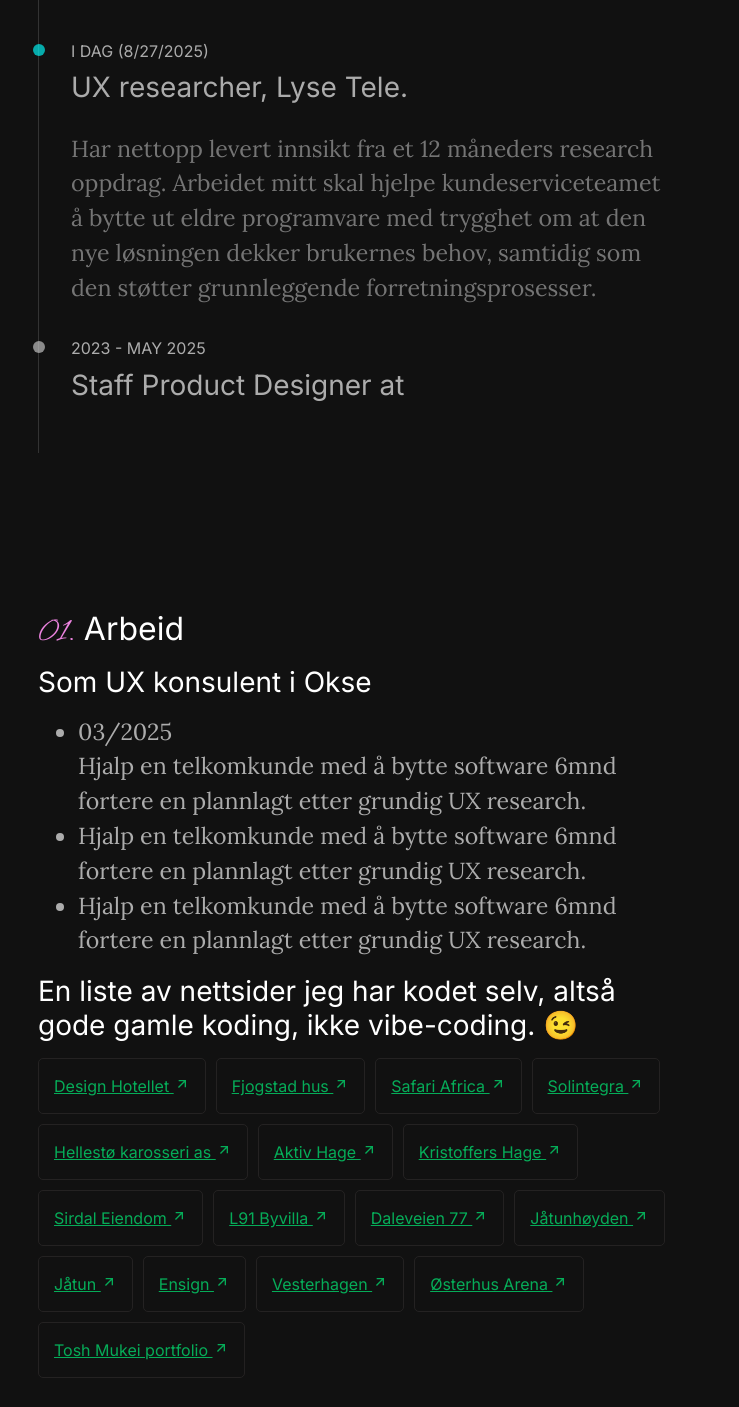
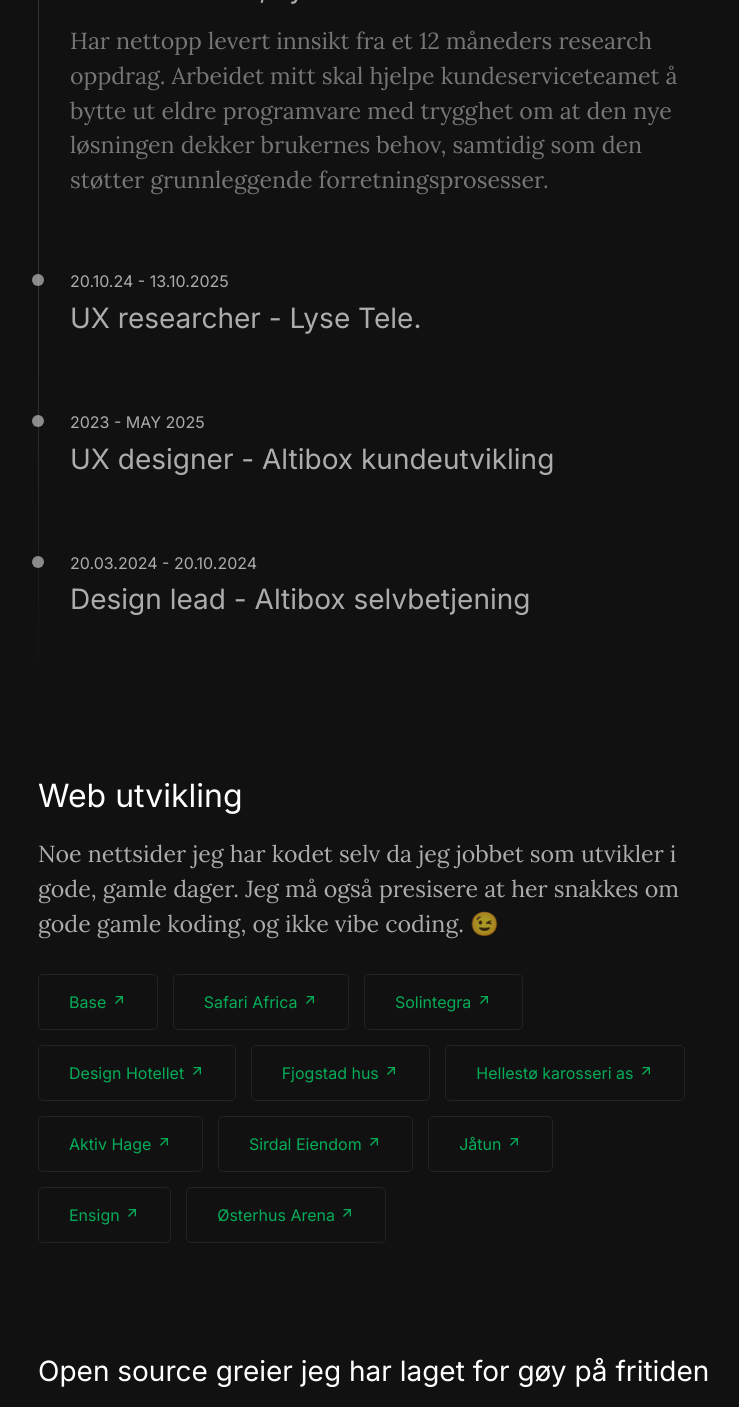
Before and after one commit to martinkariuki7/portfolio, a Next.js app: page / in a window 1280 px wide. Shown: the part 1000-2407 px from the top of the page, without its empty margins (266-1005 px from the left). Built offline with nearby package versions, Linux system fonts and the light colour scheme.

Commit message:
Layout redesign

```diff
--- a/src/app/components/footer/footer.tsx
+++ b/src/app/components/footer/footer.tsx
@@ -38,18 +38,6 @@
           </li>
         </ul>
       </nav>
-      <div className={styles.contact}>
-        <ul>
-          <li>
-            <a href="mailto:martinkariuki7@gmail.com?subject=Portfolio">
-              Email
-            </a>
-          </li>
-          <li>
-            <a href="tel:+4740092261">Phone</a>
-          </li>
-        </ul>
-      </div>
     </footer>
   );
 }
--- a/src/app/globals.css
+++ b/src/app/globals.css
@@ -46,13 +46,16 @@
 }
 
 hr {
-  opacity: 0.1;
+  border: none;
+  height: 1px;
+  background-color: #333;
+  margin: 1rem 0;
 }
 
 section {
   display: flex;
   flex-direction: column;
-  padding: 5rem 0;
+  padding: 4rem 0 2rem;
 }
 
 time {
@@ -88,6 +91,7 @@
   font-size: 1.45rem;
   font-weight: 400;
   line-height: 1.5;
+  margin: 10px 0 25px;
 }
 
 .italic {
--- a/src/app/page.module.css
+++ b/src/app/page.module.css
@@ -2,9 +2,23 @@
   position: relative;
   list-style-type: none;
   margin: 0;
-  padding: 2rem;
-  border-inline-start-width: 1px;
-  border-left: 1px solid #333;
+  padding: 2rem 2rem 0;
+  border-left: none;
+}
+
+.experienceList::before {
+  content: "";
+  position: absolute;
+  top: 0;
+  left: 0;
+  width: 1px;
+  height: 100%;
+  background: linear-gradient(to bottom, #333 60%, rgba(51, 51, 51, 0) 100%);
+  pointer-events: none;
+}
+
+.experienceList li {
+  margin-bottom: 4rem;
 }
 
 .roundedFull {
@@ -68,6 +82,7 @@
 }
 
 .wpThemes a {
+  text-decoration: none;
   font-family: var(--header-font);
 }
 
@@ -77,17 +92,23 @@
   margin: 0 0 25px;
 }
 .wpThemes {
+  margin: 2rem 0 0;
   padding-left: 0;
   list-style-type: none;
 }
 .wpThemes li {
   border: 1px solid #2f2c2c;
+  transition: border-color 0.3s ease, box-shadow 0.3s ease;
   border-radius: 5px;
   display: inline-block;
   color: var(--gray);
   font-size: 16px;
-  padding: 15px;
-  margin: 0 10px 10px 0;
+  padding: 15px 30px;
+  margin: 0 15px 15px 0;
+}
+
+.wpThemes li:hover {
+  border: 1px solid var(--brand-color);
 }
 
 @media (max-width: 1286px) {
--- a/src/app/page.tsx
+++ b/src/app/page.tsx
@@ -25,8 +25,6 @@
           </p>
         </section>
 
-        <hr />
-
         <section>
           <h2>Jobberfaring</h2>
 
@@ -49,52 +47,39 @@
             </li>
             <li>
               <div className={styles.roundedFull}></div>
+              <time>20.10.24 - 13.10.2025</time>
+              <h3>UX researcher - Lyse Tele. </h3>
+            </li>
+
+            <li>
+              <div className={styles.roundedFull}></div>
               <time>2023 - May 2025</time>
-              <h3>Staff Product Designer at </h3>
+              <h3>UX designer - Altibox kundeutvikling </h3>
+            </li>
+
+            <li>
+              <div className={styles.roundedFull}></div>
+              <time>20.03.2024 - 20.10.2024</time>
+              <h3>Design lead - Altibox selvbetjening </h3>
             </li>
           </ol>
         </section>
 
-        <section className={styles.bodyContent}>
+        <section>
           <div>
-            <h2>
-              <span className="brushy-style">01.</span> Arbeid
-            </h2>
+            <h2>Web utvikling</h2>
           </div>
 
           <div className={styles.threeColumns}>
-            <div>
-              <h3>Som UX konsulent i Okse</h3>
-              <ul>
-                <li>
-                  03/2025 <br /> Hjalp en telkomkunde med å bytte software 6mnd
-                  fortere en plannlagt etter grundig UX research.
-                </li>
-                <li>
-                  Hjalp en telkomkunde med å bytte software 6mnd fortere en
-                  plannlagt etter grundig UX research.
-                </li>
-                <li>
-                  Hjalp en telkomkunde med å bytte software 6mnd fortere en
-                  plannlagt etter grundig UX research.
-                </li>
-              </ul>
-            </div>
-
-            <div>
-              <h3>
-                En liste av nettsider jeg har kodet selv, altså gode gamle
-                koding, ikke vibe-coding. 😉
-              </h3>
+            <p>
+              Noe nettsider jeg har kodet selv da jeg jobbet som utvikler i
+              gode, gamle dager. Jeg må også presisere at her snakkes om gode
+              gamle koding, og ikke vibe coding. 😉
+            </p>
             <ul className={styles.wpThemes}>
               <li>
-                  <a href="https://designhotellet.no/" target="_Blank">
-                    Design Hotellet <RiArrowRightUpLine />
-                  </a>
-                </li>
-                <li>
-                  <a href="https://fjogstad-hus.no" target="_Blank">
-                    Fjogstad hus <RiArrowRightUpLine />
+                <a href="https://basegruppen.no/" target="_Blank">
+                  Base <RiArrowRightUpLine />
                 </a>
               </li>
               <li>
@@ -108,6 +93,17 @@
                 </a>
               </li>
               <li>
+                <a href="https://designhotellet.no/en/" target="_Blank">
+                  Design Hotellet <RiArrowRightUpLine />
+                </a>
+              </li>
+              <li>
+                <a href="https://fjogstad-hus.no" target="_Blank">
+                  Fjogstad hus <RiArrowRightUpLine />
+                </a>
+              </li>
+
+              <li>
                 <a href="https://www.hhkarosseri.no/" target="_Blank">
                   Hellestø karosseri as <RiArrowRightUpLine />
                 </a>
@@ -117,29 +113,10 @@
                   Aktiv Hage <RiArrowRightUpLine />
                 </a>
               </li>
-                <li>
-                  <a href="https://kristoffers-hage.no/" target="_Blank">
-                    Kristoffers Hage <RiArrowRightUpLine />
-                  </a>
-                </li>
+
               <li>
                 <a href="https://sirdaleiendom.no/" target="_Blank">
                   Sirdal Eiendom <RiArrowRightUpLine />
-                  </a>
-                </li>
-                <li>
-                  <a href="https://l91byvilla.no/" target="_Blank">
-                    L91 Byvilla <RiArrowRightUpLine />
-                  </a>
-                </li>
-                <li>
-                  <a href="https://daleveien77.no/" target="_Blank">
-                    Daleveien 77 <RiArrowRightUpLine />
-                  </a>
-                </li>
-                <li>
-                  <a href="https://jatunhoyden.no/" target="_Blank">
-                    Jåtunhøyden <RiArrowRightUpLine />
                 </a>
               </li>
               <li>
@@ -148,13 +125,8 @@
                 </a>
               </li>
               <li>
-                  <a href="https://ensign.no/" target="_Blank">
+                <a href="https://ensign.no/prosjekter/" target="_Blank">
                   Ensign <RiArrowRightUpLine />
-                  </a>
-                </li>
-                <li>
-                  <a href="https://vester-hagen.no/" target="_Blank">
-                    Vesterhagen <RiArrowRightUpLine />
                 </a>
               </li>
               <li>
@@ -162,25 +134,17 @@
                   Østerhus Arena <RiArrowRightUpLine />
                 </a>
               </li>
-                <li>
-                  <a href="https://toshmukei.com/" target="_Blank">
-                    Tosh Mukei portfolio <RiArrowRightUpLine />
-                  </a>
-                </li>
             </ul>
           </div>
+        </section>
 
-            <div>
-              <h3>Ting jeg har laget for gøy hjemme i fritiden.</h3>
-              <ul className={styles.wpThemes}>
+        <section>
+          <h3>Open source greier jeg har laget for gøy på fritiden</h3>
+          <ul>
             <li>
               <p>
-                    En webapp for å finne oppskrifter basert på ingredienser.{" "}
-                    <br />
-                    <a
-                      href="https://mk-mealfinder.netlify.app/"
-                      target="_Blank"
-                    >
+                En webapp for å finne oppskrifter basert på ingredienser. <br />
+                <a href="https://mk-mealfinder.netlify.app/" target="_Blank">
                   Live site <RiArrowRightUpLine />
                 </a>
                 <a
@@ -219,21 +183,36 @@
               </div>
             </li>
           </ul>
-            </div>
-          </div>
         </section>
-        <hr />
+
         <section className={styles.bodyContent}>
           <div>
-            <h2>
-              <span className="brushy-style">02.</span> Litt om meg
-            </h2>
+            <h2>On a personal note</h2>
             <p>
               {" "}
               Jeg har jobbet i bransjen siden 2007. Når jeg sitte alene og
-              reflektere tilbake, så er jeg er mest stolt av min evne til å
-              jobbe med andre folk, at de får tillit til meg, og gir meg mer
-              ansvar. Det er det som betyr mest for meg.
+              reflektere tilbake, så er jeg mest stolt av min evne til å jobbe
+              med andre folk, at de får tillit til meg, og gir meg mer ansvar.
+              Det er det som betyr mest for meg.
+            </p>
+            <p>
+              Jeg er vokst opp i Kenya, bo nå på Bryne sammen med kone og 2
+              gutter. Blir det litt stille i en samtale, begynner jeg av en
+              eller annen grunn å snakke om geitekjøtt. Ja! Du leste riktig.
+              Veldig rart, jeg vet! Jobber med saken. Jeg er glad i fotball,
+              både å diskutere og å spille, og favorittlaget mitt er Arsenal.
+              Next season it&#39;s ours!! 🏆{" "}
+            </p>
+          </div>
+        </section>
+
+        <section className={styles.bodyContent}>
+          <div>
+            <h2>Takk for oppmerksomhet</h2>
+            <p>
+              Kult at du klarte å scrolle så langt! Håper du fant noe
+              interessant. Lurer du på noe, er det bare å{" "}
+              <a href="mailto:martinkariuki7@gmail.com">sende meg en e-post.</a>
             </p>
           </div>
         </section>
```
Lines whose indentation alone changed are shown as unchanged.
